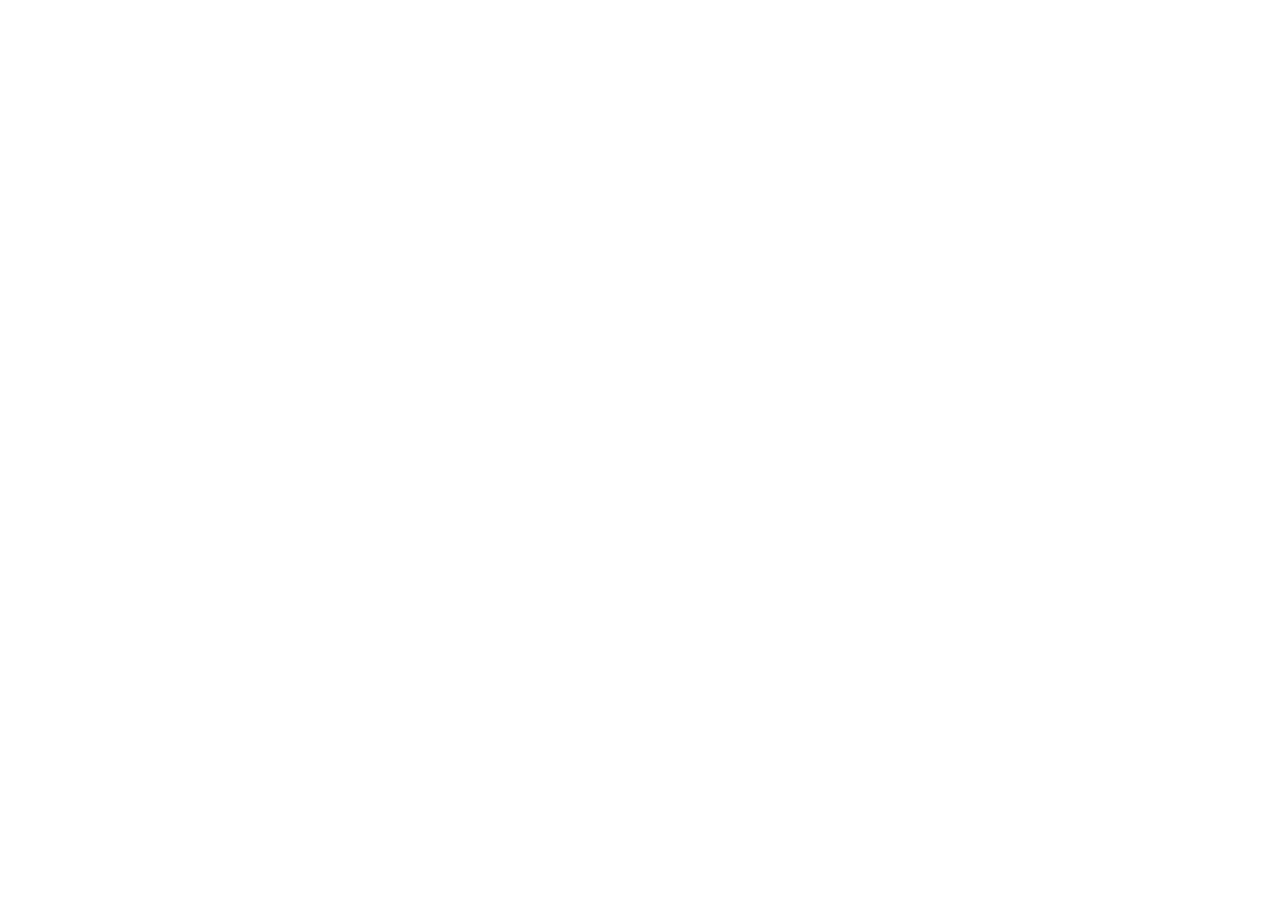
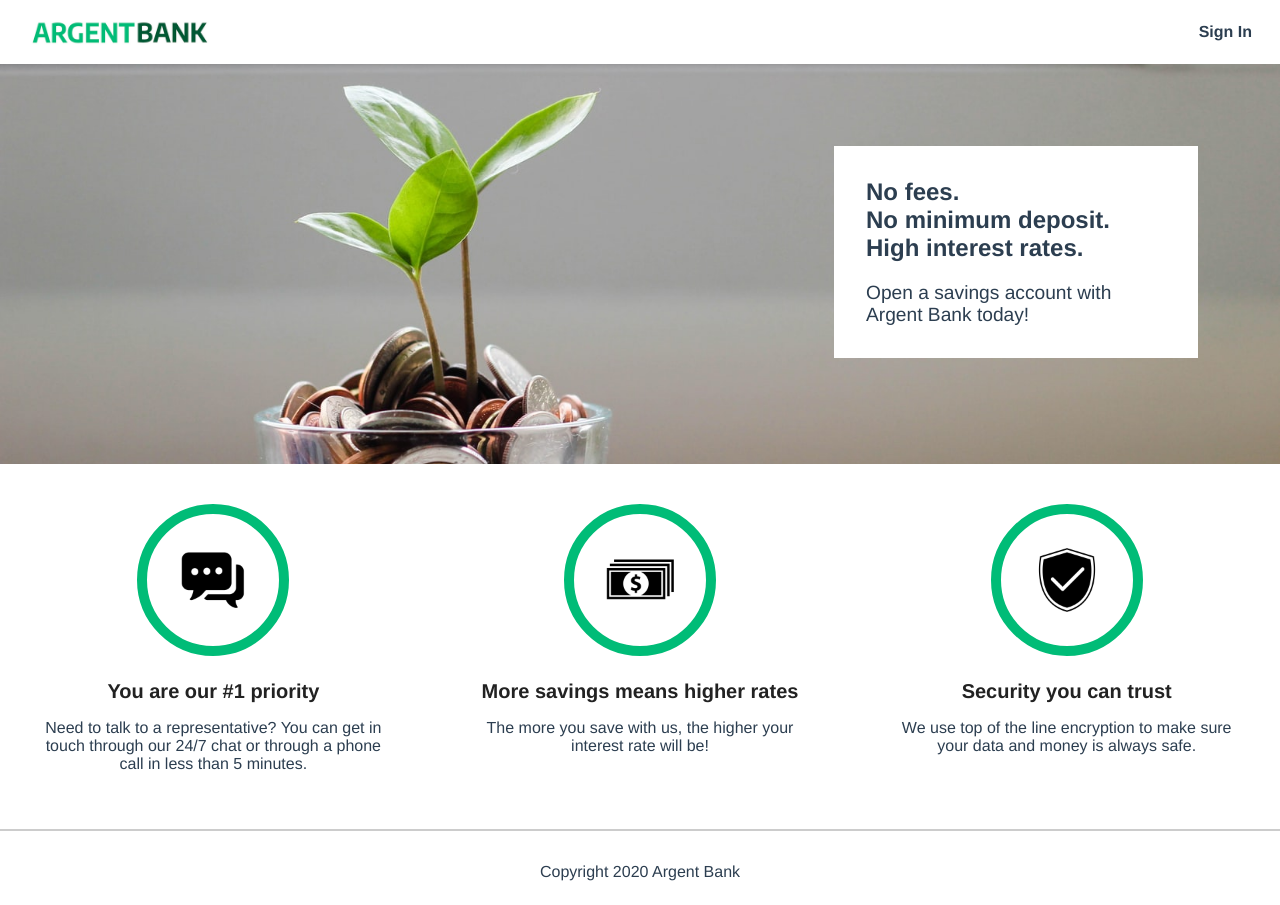
Before and after one commit to Sco10969/Project-13-Bank-REACT, a React (Vite) app: page / in a window 1280 px wide. Before the commit the page ends 800 px from the top, so only its background shows below. Built offline with nearby package versions, Linux system fonts and the light colour scheme.

Commit message:
✨ feat: integrer la maquette Home (phase 1.1)

```diff
--- a/src/pages/HomePage.jsx
+++ b/src/pages/HomePage.jsx
@@ -1,3 +1,83 @@
+
+import { Link } from 'react-router-dom'
+
 export default function HomePage() {
-    return <main />
+    return (
+        <>
+            <nav className="main-nav">
+                <Link className="main-nav-logo" to="/">
+                    <img
+                        className="main-nav-logo-image"
+                        src="/assets/img/argentBankLogo.png"
+                        alt="Argent Bank Logo"
+                    />
+                    <h1 className="sr-only">Argent Bank</h1>
+                </Link>
+                <div>
+                    <Link className="main-nav-item" to="/login">
+                        <i className="fa fa-user-circle"></i>{' '}
+                        Sign In
+                    </Link>
+                </div>
+            </nav>
+
+            <main className="main">
+                <div className="hero">
+                    <section className="hero-content">
+                        <h2 className="sr-only">Promoted Content</h2>
+                        <p className="subtitle">No fees.</p>
+                        <p className="subtitle">No minimum deposit.</p>
+                        <p className="subtitle">High interest rates.</p>
+                        <p className="text">Open a savings account with Argent Bank today!</p>
+                    </section>
+                </div>
+
+                <section className="features">
+                    <h2 className="sr-only">Features</h2>
+
+                    <div className="feature-item">
+                        <img
+                            src="/assets/img/icon-chat.png"
+                            alt="Chat Icon"
+                            className="feature-icon"
+                        />
+                        <h3 className="feature-item-title">You are our #1 priority</h3>
+                        <p>
+                            Need to talk to a representative? You can get in touch through our
+                            24/7 chat or through a phone call in less than 5 minutes.
+                        </p>
+                    </div>
+
+                    <div className="feature-item">
+                        <img
+                            src="/assets/img/icon-money.png"
+                            alt="Money Icon"
+                            className="feature-icon"
+                        />
+                        <h3 className="feature-item-title">More savings means higher rates</h3>
+                        <p>
+                            The more you save with us, the higher your interest rate will be!
+                        </p>
+                    </div>
+
+                    <div className="feature-item">
+                        <img
+                            src="/assets/img/icon-security.png"
+                            alt="Security Icon"
+                            className="feature-icon"
+                        />
+                        <h3 className="feature-item-title">Security you can trust</h3>
+                        <p>
+                            We use top of the line encryption to make sure your data and money is
+                            always safe.
+                        </p>
+                    </div>
+                </section>
+            </main>
+
+            <footer className="footer">
+                <p className="footer-text">Copyright 2020 Argent Bank</p>
+            </footer>
+        </>
+    )
 }
```
